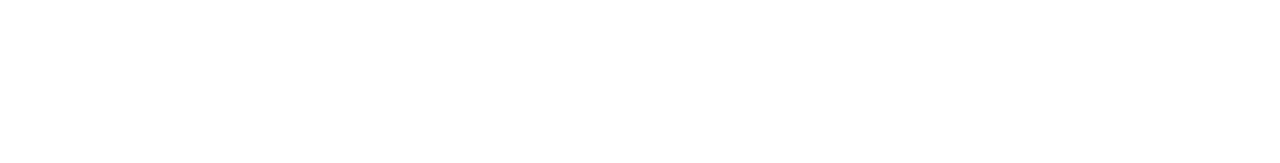
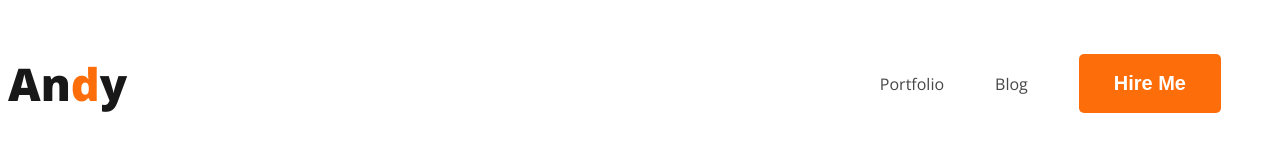
Before and after one commit to KaziAnaf/web-developer-portfolio, a plain HTML site: page index.html in a window 1280 px wide. Drawn offline with nearby package versions, Linux system fonts and the light colour scheme.

Commit message:
nav bar added

```diff
--- a/index.html
+++ b/index.html
@@ -4,9 +4,23 @@
     <meta charset="UTF-8">
     <meta name="viewport" content="width=device-width, initial-scale=1.0">
     <title>web developer portfolio</title>
+
+    <link rel="preconnect" href="https://fonts.googleapis.com">
+    <link rel="preconnect" href="https://fonts.gstatic.com" crossorigin>
+    <link href="https://fonts.googleapis.com/css2?family=Open+Sans:wght@400;700;800&display=swap" rel="stylesheet">
+
+    <link rel="stylesheet" href="styles/portfolio.css">
 </head>
 <body>
     <header>
+        <nav>
+            <h3 class="nav-title"> An<span class="text-primary">d</span>y</h3>
+            <ul>
+                <li><a href="">Portfolio</a></li>
+                <li><a href="">Blog</a></li>
+                <li><button class="btn-primary">Hire Me</button></li>
+            </ul>
+        </nav>
 
     </header>
     <main></main>
--- /dev/null
+++ b/styles/portfolio.css
@@ -0,0 +1,47 @@
+/* common shared styles */
+body {
+    font-family: 'Open Sans', sans-serif;
+    font-family: 'Lato' sans-serif;
+}
+
+.text-primary {
+    color: #FD6E0A;
+}
+
+.btn-primary {
+    border-radius: 5px;
+    background: #FD6E0A;
+    border: 0;
+    color: white;
+    font-size: 20px;
+    font-weight: 700;
+    padding: 18px 35px;
+}
+
+/* nav related css */
+nav {
+    display: flex;
+    justify-content: space-between;
+    align-items: center;
+}
+
+.nav-title {
+    color: #181818;
+    font-size: 45px;
+    font-weight: 800;
+}
+
+nav>ul {
+    display: flex;
+    align-items: center;
+}
+
+nav li {
+    list-style: none;
+    margin-right: 51px;
+}
+
+nav a {
+    text-decoration: none;
+    color: #474747;
+}
```
